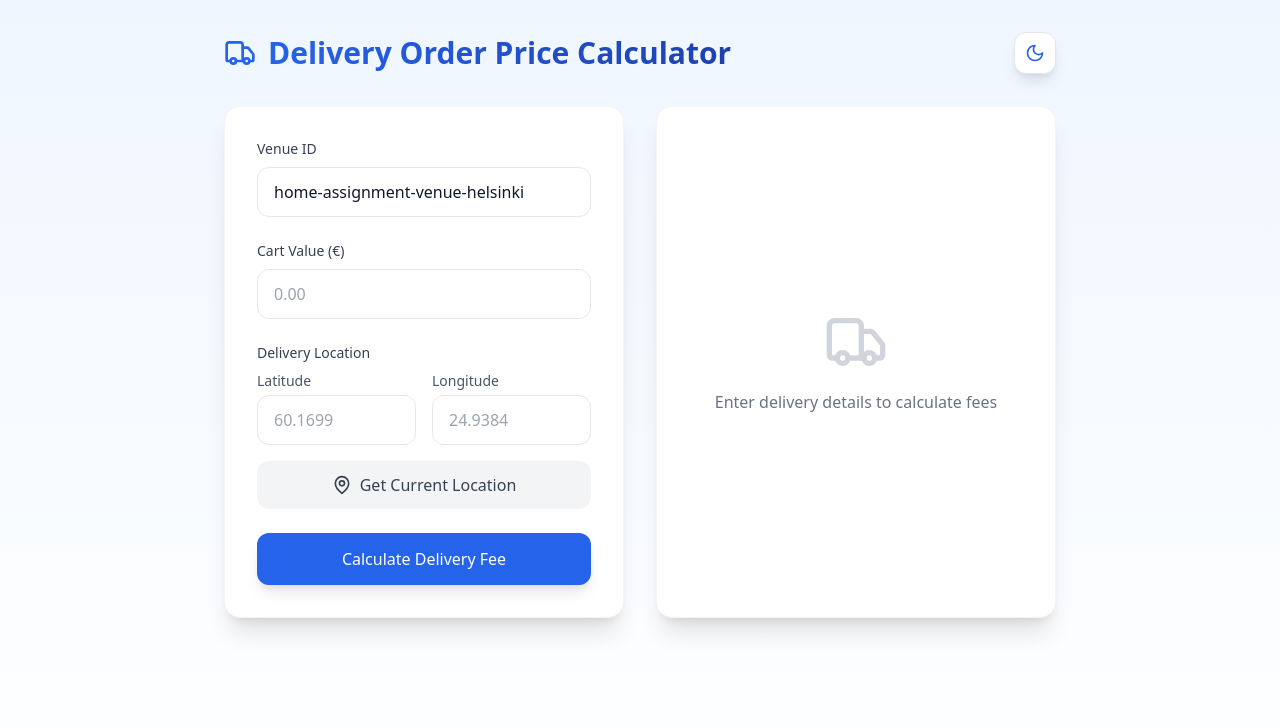
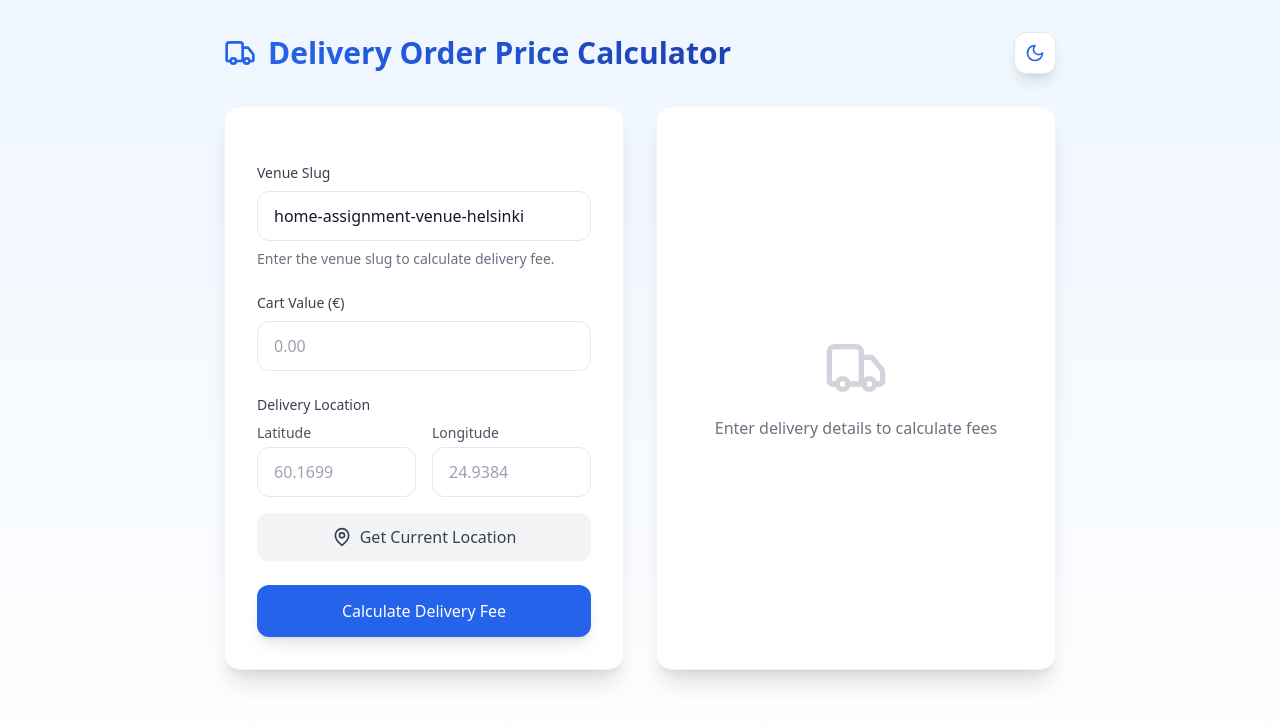
Before and after one commit to Sulaiman29/wolt-assignment, a React (Vite) app: page / in a window 1280 px wide. Shown: the top 728 px of the page. Built offline with nearby package versions, Linux system fonts and the light colour scheme.

Commit message:
accessibility improved

```diff
--- a/src/App.tsx
+++ b/src/App.tsx
@@ -60,21 +60,17 @@ function App() {
 
     try {
       const { staticData, dynamicData } = await fetchVenueData(venueSlug);
-      console.log('Fetched static data:', staticData);
-      console.log('Fetched dynamic data:', dynamicData);
       const distance = calculateDistance(
         userLocation.lat,
         userLocation.lon,
         staticData.venue_raw.location.coordinates[1], // Latitude
         staticData.venue_raw.location.coordinates[0]  // Longitude
       );
-      console.log('distance:', distance);
       const cartValueCents = Math.round(parseFloat(cartValue) * 100);
       const smallOrderSurcharge = calculateSmallOrderSurcharge(
         cartValueCents,
         dynamicData?.venue_raw?.delivery_specs?.order_minimum_no_surcharge ?? 0
       );
-      console.log('smallOrderSurcharge: ', smallOrderSurcharge);
       const deliveryFee = calculateDeliveryFee(
         distance,
         dynamicData.venue_raw.delivery_specs.delivery_pricing.base_price,
@@ -98,9 +94,9 @@ function App() {
   return (
     <div className="min-h-screen bg-gradient-to-b from-blue-50 to-white dark:from-gray-950 dark:to-gray-900 transition-colors duration-200">
       <div className="max-w-4xl mx-auto p-4 sm:p-6 lg:p-8">
-        <div className="flex justify-between items-center mb-8">
+        <header className="flex justify-between items-center mb-8">
           <div className="flex items-center gap-3">
-            <Truck className="w-8 h-8 text-blue-600 dark:text-blue-400" />
+            <Truck className="w-8 h-8 text-blue-600 dark:text-blue-400" aria-hidden="true" />
             <h1 className="text-3xl font-bold bg-gradient-to-r from-blue-600 to-blue-800 dark:from-blue-400 dark:to-blue-600 bg-clip-text text-transparent">
               Delivery Order Price Calculator
             </h1>
@@ -109,20 +105,26 @@ function App() {
             onClick={() => setDarkMode(!darkMode)}
             className="p-2.5 rounded-xl bg-white dark:bg-gray-800 hover:bg-gray-50 dark:hover:bg-gray-700
                        transition-colors shadow-lg border border-gray-200 dark:border-gray-700"
-            aria-label="Toggle dark mode"
+            aria-label={`Switch to ${darkMode ? 'light' : 'dark'} mode`}
           >
             {darkMode ?
-              <Sun className="w-5 h-5 text-yellow-500" /> :
-              <Moon className="w-5 h-5 text-blue-600" />
+              <Sun className="w-5 h-5 text-yellow-500" aria-hidden="true" /> :
+              <Moon className="w-5 h-5 text-blue-600" aria-hidden="true" />
             }
           </button>
-        </div>
+        </header>
 
-        <div className="grid grid-cols-1 lg:grid-cols-2 gap-8">
-          <div className="space-y-6 bg-white dark:bg-gray-800 p-8 rounded-2xl shadow-xl border border-gray-100 dark:border-gray-700">
+        <main className="grid grid-cols-1 lg:grid-cols-2 gap-8">
+          <section
+            aria-labelledby="input-section-title"
+            className="space-y-6 bg-white dark:bg-gray-800 p-8 rounded-2xl shadow-xl border border-gray-100 dark:border-gray-700"
+          >
+            <h2 id="input-section-title" className="sr-only">
+              Input Section
+            </h2>
             <div className="space-y-2">
               <label htmlFor="venue-slug" className="block text-sm font-medium text-gray-700 dark:text-gray-300">
-                Venue ID
+                Venue Slug
               </label>
               <input
                 type="text"
@@ -131,7 +133,11 @@ function App() {
                 onChange={(e) => setVenueSlug(e.target.value)}
                 placeholder="e.g., home-assignment-venue-helsinki"
                 className="input-field"
+                aria-describedby="venue-slug-helper"
               />
+              <p id="venue-slug-helper" className="text-sm text-gray-500 dark:text-gray-400">
+                Enter the venue slug to calculate delivery fee.
+              </p>
             </div>
 
             <div className="space-y-2">
@@ -159,13 +165,14 @@ function App() {
               onClick={calculateDeliveryDetails}
               disabled={loading}
               className="primary-button"
+              aria-live="polite"
             >
               {loading ? 'Calculating...' : 'Calculate Delivery Fee'}
             </button>
-          </div>
+          </section>
 
           <ResultsCard results={results} error={error} />
-        </div>
+        </main>
       </div>
     </div>
   );
```
